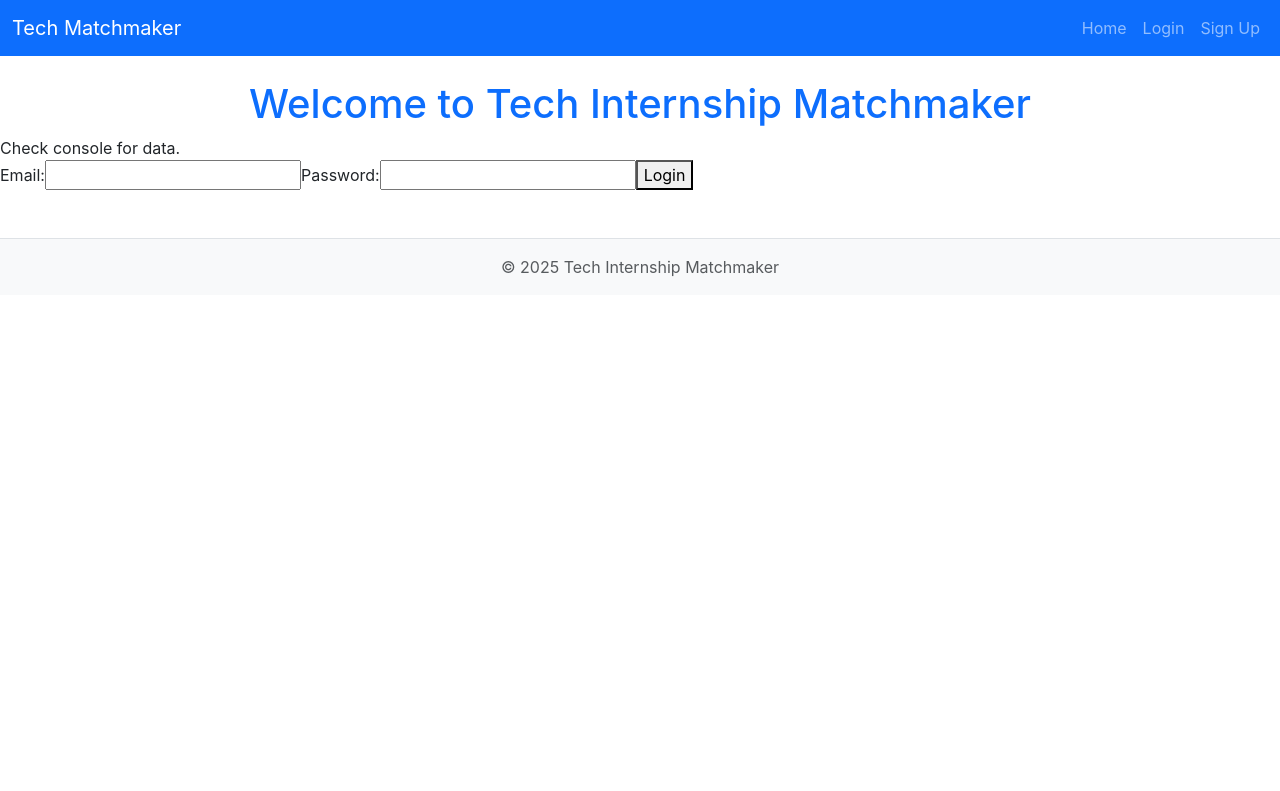
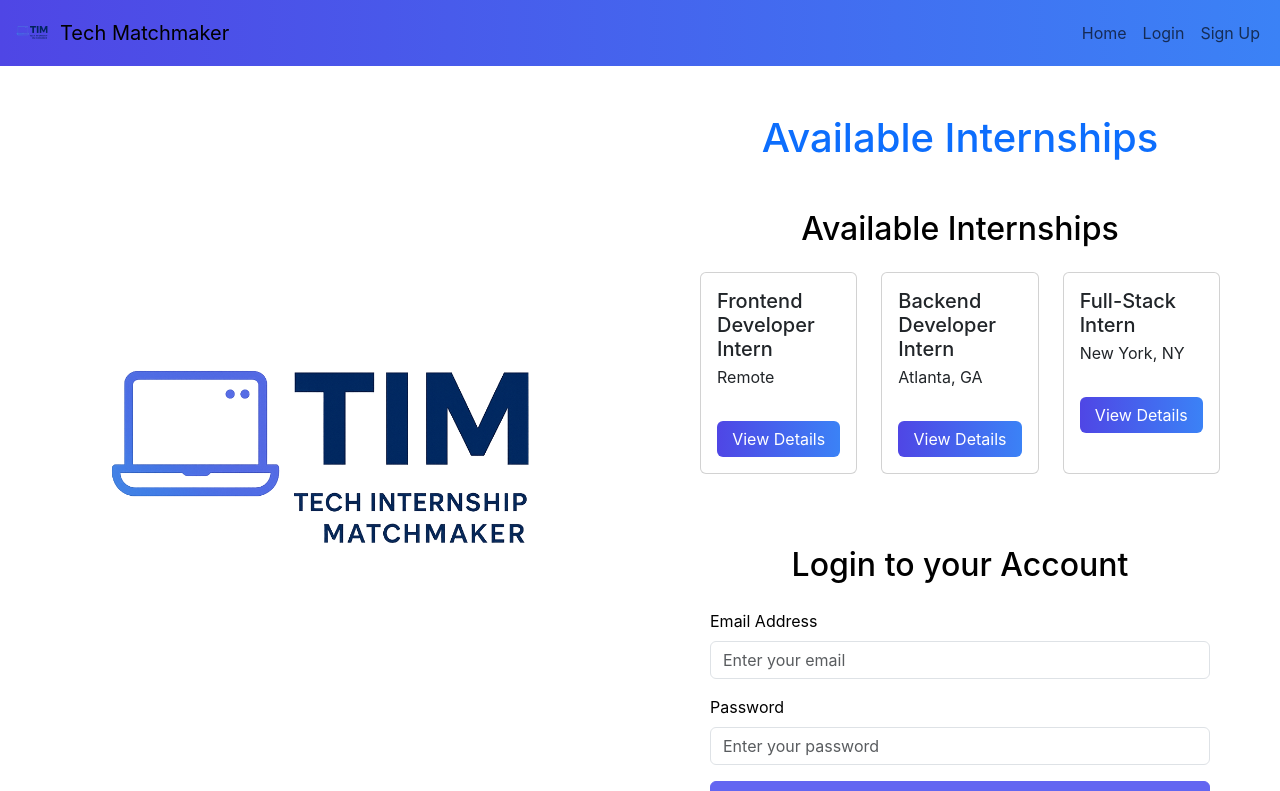
Before and after one commit to adinrobovic/tech-internship-matchmaker, a React (Create React App) app in the folder client/: page /login in a window 1280 px wide. Shown: the top 791 px of the page. Built offline with nearby package versions, Linux system fonts and the light colour scheme; no server answers.

Commit message:
Refined homepage layout with logo + internship scroll, updated gradient theme, and polished styling

```diff
--- a/client/src/App.js
+++ b/client/src/App.js
@@ -7,16 +7,31 @@ import InternshipList from './components/InternshipList';
 import InternshipDetail from './components/InternshipDetail';
 import SignUp from './components/SignUp';
 import Login from './components/Login';
+import logo from './assets/Tech_Logo.png';
+
+
 
 function App() {
   return (
     <Router>
-      <div className="min-h-screen flex flex-col bg-gray-50 text-gray-800">
+      <div className="min-h-screen flex flex-col bg-white text-black">
         <Navbar />
 
-        <h1 className="text-center text-primary mt-4">
-          Welcome to Tech Internship Matchmaker
-        </h1>
+        <main className="d-flex vh-100">
+          {/* Left Side: Logo Section */}
+          <div className="bg-white d-flex align-items-center justify-content-center w-50 p-5">
+            <img
+              src={logo}
+              alt="Tech Internship Matchmaker Logo"
+              className="img-fluid"
+              style={{ maxHeight: '600px'}}
+            />
+          </div>
+
+          {/* Right Side: Content */}
+          <div className="bg-white w-50 p-5" style={{ maxHeight: '100vh', overflowY: 'auto' }}>
+            <h1 className="text-primary text-center mb-4">Available Internships</h1>
+            <InternshipList />
 
         <DataFetcher />
         <Routes>
@@ -26,6 +41,9 @@ function App() {
           <Route path="/login" element={<Login />} />
           <Route path="*" element={<div>Page Not Found</div>} />
         </Routes>
+        </div>
+        </main>
+
         <Footer />
       </div>
     </Router>
--- a/client/src/components/DataFetcher.js
+++ b/client/src/components/DataFetcher.js
@@ -19,7 +19,7 @@ function DataFetcher() {
 
     return (
         <div>
-            Check console for data.
+
         </div>
     );
 }
--- a/client/src/components/InternshipDetail.js
+++ b/client/src/components/InternshipDetail.js
@@ -1,10 +1,36 @@
 import React from 'react';
 
 function InternshipDetail() {
+    const internship = {
+        title: 'Full-Stack Developer Intern',
+        company: 'DevLaunch',
+        location: 'New York, NY',
+        description: 'Join our fast-paced team to help build modern web apps using MERN stack. Great for students looking for hands-on experience.',
+        requirements: [
+            'Familiar with React or Node.js',
+            'Understanding of REST APIs',
+            'Team collaboration skills'
+        ]
+    };
+
     return (
-        <div>
-            <h2>Internship Detail</h2>
-            <p>This is a detailed view of a specific internship.</p>
+        <div className="container mt-5 mb-5">
+            <div className="card shadow">
+                <div className="card-body">
+                    <h3 className="card-title">{internship.title}</h3>
+                    <h5 className='card-subtitle mb-2 text-muted'>{internship.company}</h5>
+                    <p className="card-text"><strong>Location:</strong> {internship.location} </p>
+                    <hr />
+                    <p className="card-text">{internship.description}</p>
+                    <h6>Requirements:</h6>
+                    <ul>
+                        {internship.requirements.map((req,index) => (
+                            <li key={index}>{req}</li>
+                        ))}
+                    </ul>
+                    <button className="btn btn-success mt-3">Apply Now</button>
+                </div>
+            </div>
         </div>
     );
 }
--- a/client/src/components/InternshipList.js
+++ b/client/src/components/InternshipList.js
@@ -1,4 +1,5 @@
 import React from 'react';
+import { Link } from 'react-router-dom';
 
 function InternshipList() {
     const internships = [
@@ -18,7 +19,9 @@ function InternshipList() {
                                 <h5 className="card-title">{intern.title}</h5>
                                 <h6 className="card-subtitle mb-2 text-muted">{internships.company}</h6>
                                 <p className="card-text">{intern.location}</p>
-                                <button className="btn btn-primary w-100">View Details</button>
+                                <Link to="/details/1" className="btn custom-btn w-100 mt-3">
+                                    View Details
+                                </Link>
                             </div>
                         </div>
                     </div>
--- a/client/src/components/Login.js
+++ b/client/src/components/Login.js
@@ -1,30 +1,21 @@
-import React, { useState } from 'react';
+import React from 'react';
 
 function Login() {
-    const [inputs, setInputs] = useState({});
-
-    const handleChange = (event) => {
-        const name = event.target.name;
-        const value = event.target.value;
-        setInputs(values => ({...values, [name]: value}))
-    }
-
-    const handleSubmit = (event) => {
-        event.preventDefault();
-        // Handle login logic here
-        console.log(inputs);
-    }
-
     return (
-        <form onSubmit={handleSubmit}>
-            <label>Email:
-                <input type = "email" name="email" value={inputs.email || ''} onChange={handleChange} />
-            </label>
-            <label>Password:
-                <input type = "password" name="password" value={inputs.password || ''} onChange={handleChange} />
-            </label>
-            <button type="submit">Login</button>
-        </form>
+        <div className="container mt-5 mb-5">
+            <h2 className="text-center mb-4">Login to your Account</h2>
+            <form className="mx-auto" style={{ maxWidth: '500px'}}>
+                <div className="mb-3">
+                    <label htmlFor="email" className="form-label">Email Address</label>
+                    <input type="email" className="form-control" id="email" placeholder="Enter your email" />
+                </div>
+                <div className="mb-3">
+                    <label htmlFor="password" className="form-label">Password</label>
+                    <input type="password" className="form-control" id="password" placeholder="Enter your password" />
+                </div>
+                <button type="submit" className="btn btn-primary w-100">Login</button>
+            </form>
+        </div>
     );
 }
 
--- a/client/src/components/Navbar.js
+++ b/client/src/components/Navbar.js
@@ -1,11 +1,16 @@
 import React from 'react';
 import { Link } from 'react-router-dom';
+import logo from '../assets/Tech_Logo.png';
+
 
 function Navbar() {
   return (
-    <nav className="navbar navbar-expand-lg navbar-dark bg-primary">
+    <nav className="navbar navbar-expand-lg custom-gradient">
       <div className="container-fluid">
-        <Link className="navbar-brand" to="/">Tech Matchmaker</Link>
+        <Link className="navbar-brand d-flex align-items-center" to="/">
+          <img src={logo} alt="TIM Logo" className="me-2" style={{ height: '40px' }} />
+          <span>Tech Matchmaker</span>
+        </Link>
         <button className="navbar-toggler" type="button" data-bs-toggle="collapse" data-bs-target="#navbarNav">
           <span className="navbar-toggler-icon"></span>
         </button>
--- a/client/src/components/SignUp.js
+++ b/client/src/components/SignUp.js
@@ -1,30 +1,25 @@
-import React, { useState } from 'react';
+import React from 'react';
 
 function SignUp() {
-    const [inputs,setInputs] = useState({});
-
-    const handleChange = (event) => {
-        const name= event.target.name;
-        const value = event.target.value;
-        setInputs(values => ({...values, [name]: value}))
-    }
-
-    const handleSubmit = (event) => {
-        event.preventDefault();
-        // Handle submission logic here
-        console.log(inputs);
-    }
-
     return (
-        <form onSubmit={handleSubmit}>
-            <label>Email:
-                <input type="email" name="email" value={inputs.email || ''} onChange={handleChange} />
-            </label>
-            <label>Password:
-                <input type="password" name="password" value={inputs.password || ''} onChange={handleChange} />
-            </label>
-            <button type="submit">Sign Up</button>
-        </form>
+        <div className="container mtt-5 mb-5">
+            <h2 className="text-center mb-4">Create Your Account</h2>
+            <form className="mx-auto" style={{ maxWidth: '500px'}}>
+                <div className="mb-3">
+                    <label htmlFor="name" className="form-label">Full Name</label>
+                    <input type="text" className="form-control" id="name" placeholder="Enter your full name" />
+                </div>
+                <div className="mb-3">
+                    <label htmlFor="email" className="form-label">Email Address</label>
+                    <input type="email" className="form-control" id="email" placeholder="Enter your email" />
+                </div>
+                <div className="mb-3">
+                    <label htmlFor="password" className="form-label">Password</label>
+                    <input type="password" className="form-control" id="password" placeholder="Create a password" />
+                </div>
+                <button type="submit" className="btn btn-primary w-100">Sign Up</button>
+            </form>
+        </div>
     );
 }
 
--- a/client/src/index.css
+++ b/client/src/index.css
@@ -11,3 +11,27 @@ code {
   font-family: source-code-pro, Menlo, Monaco, Consolas, 'Courier New',
     monospace;
 }
+
+:root {
+  --bs-primary: #6366f1; /* Indigo 500 */
+}
+
+.btn-primary {
+  background-color: var(--bs-primary) !important;
+  border-color: var(--bs-primary) !important;
+}
+
+.custom-gradient {
+  background: linear-gradient(90deg, #4f46e5, #3b82f6); /* Purple to Blue */
+}
+
+.custom-btn {
+  background: linear-gradient(90deg, #4f46e5, #3b82f6); /* purple to blue */
+  color: white;
+  border: none;
+  transition: opacity 0.2s ease-in-out;
+}
+
+.custom-btn:hover {
+  opacity: 0.85;
+}
```
Also changed, not shown: client/src/assets/TIM_Tech_Internship_Matchmaker_Logo.png (added), client/src/assets/Tech_Logo.png (added).
